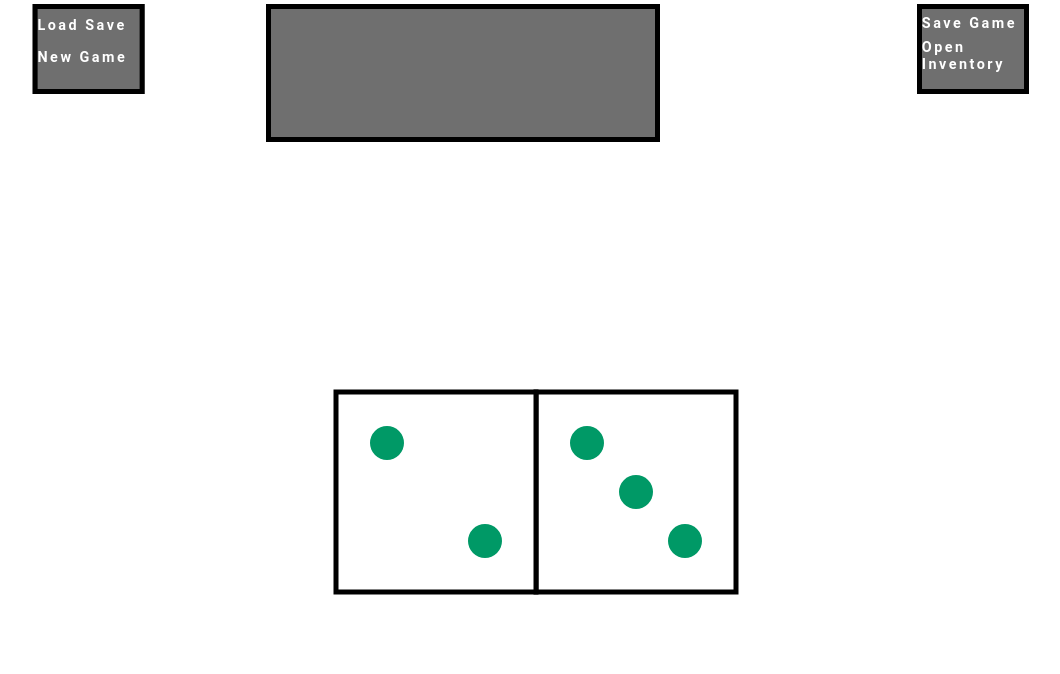
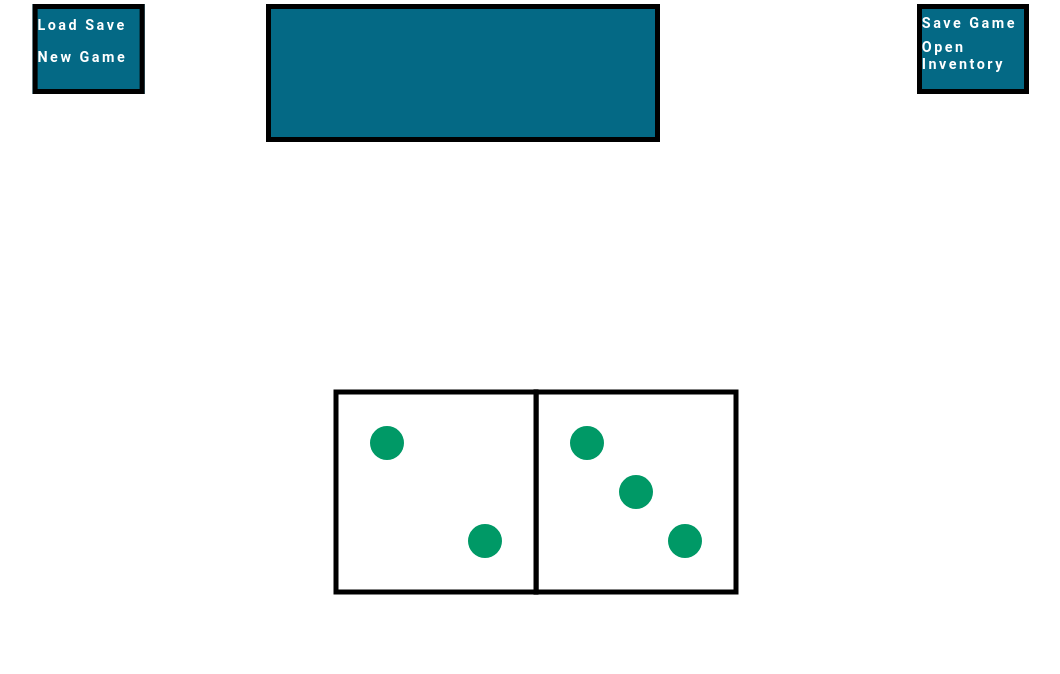
Before and after one commit to htmhell69/RPG-Dice, a PHP site: page / in a window 1280 px wide. Shown: the part 541-1215 px from the top of the page, without its empty margins (112-1172 px from the left). Run offline with PHP 8.4, Linux system fonts and the light colour scheme.

Commit message:
Update fancyButtons.css

```diff
--- a/clientSide/fancyButtons.css
+++ b/clientSide/fancyButtons.css
@@ -34,7 +34,7 @@ body {
   width: 8vw;
   height: 10vh;
   border: 5px solid black;
-  background-color: rgba(16, 16, 16, 0.6);
+  background-color: #046985;
   color: white;
   margin-left: auto;
   margin-right: 0;
@@ -47,7 +47,7 @@ body {
   height: 10vw;
   border: 5px solid black;
   text-align: center;
-  background-color: rgba(16, 16, 16, 0.6);
+  background-color: #046985;
   color: white;
   overflow: scroll;
 }
@@ -57,7 +57,7 @@ body {
   width: 8vw;
   height: 10vh;
   border: 5px solid black;
-  background-color: rgba(16, 16, 16, 0.6);
+  background-color: #046985;
   color: white;
   margin-right: auto;
   margin-left: 0;
```
